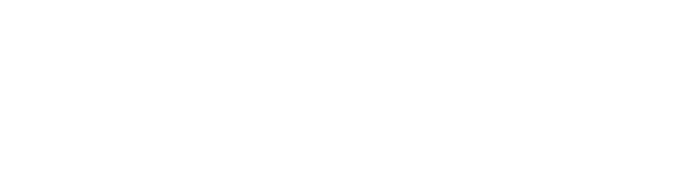
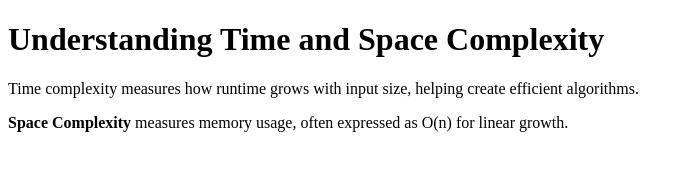
Before and after one commit to acciojob/time-and-space-complexity-Absar11, a website: page main.html in a window 1280 px wide. Shown: the whole page, without its empty margins (0-693 px from the left). Drawn offline with Linux system fonts and the light colour scheme.

Commit message:
created a submission

```diff
--- a/main.html
+++ b/main.html
@@ -8,6 +8,9 @@
 
 <body>
 	<!-- the entire body must be written by student -->
+	<h1>Understanding Time and Space Complexity</h1>
+	<p>Time complexity measures how runtime grows with input size, helping create efficient algorithms.</p>
+	<p><b>Space Complexity</b> measures memory usage, often expressed as O(n) for linear growth.</p>
     <script type="text/javascript" src="./script.js">
 </script>
 
```
